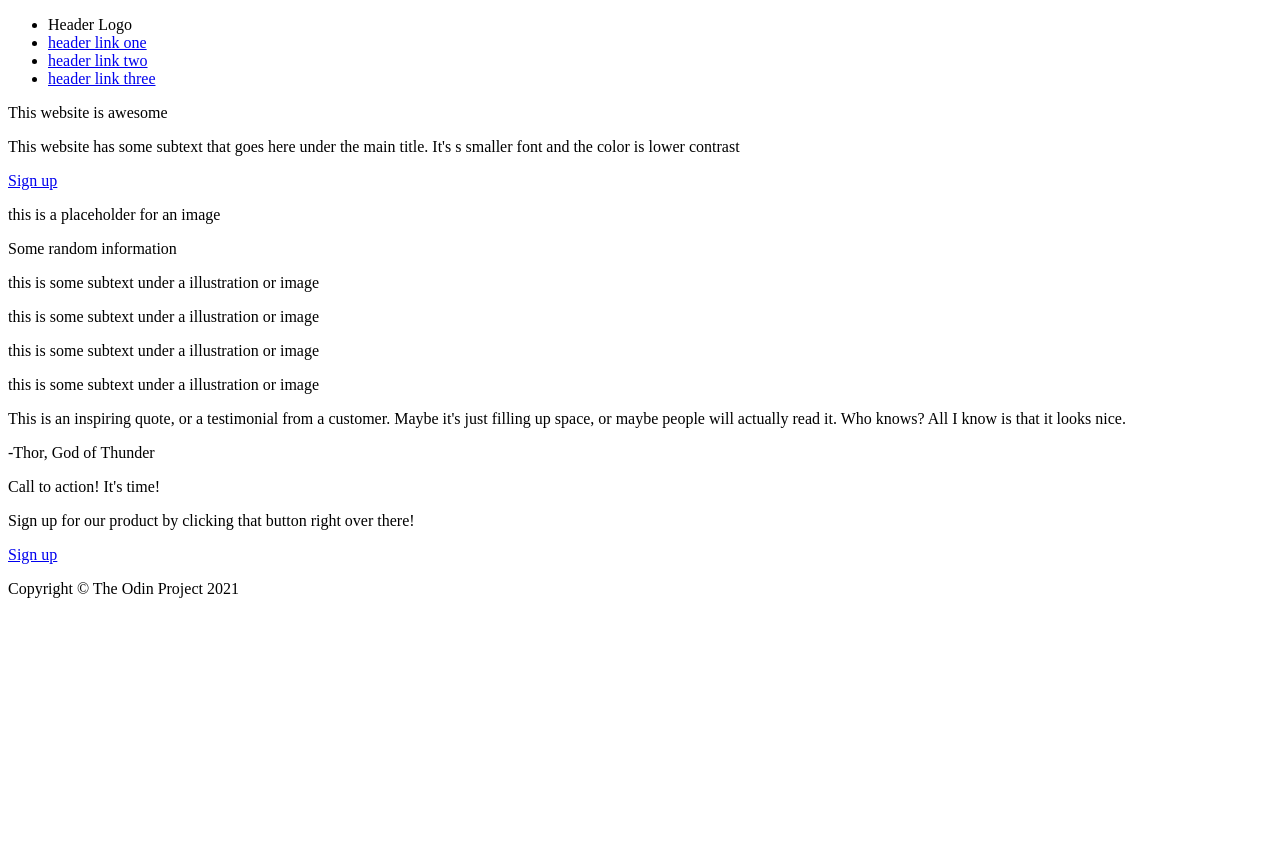
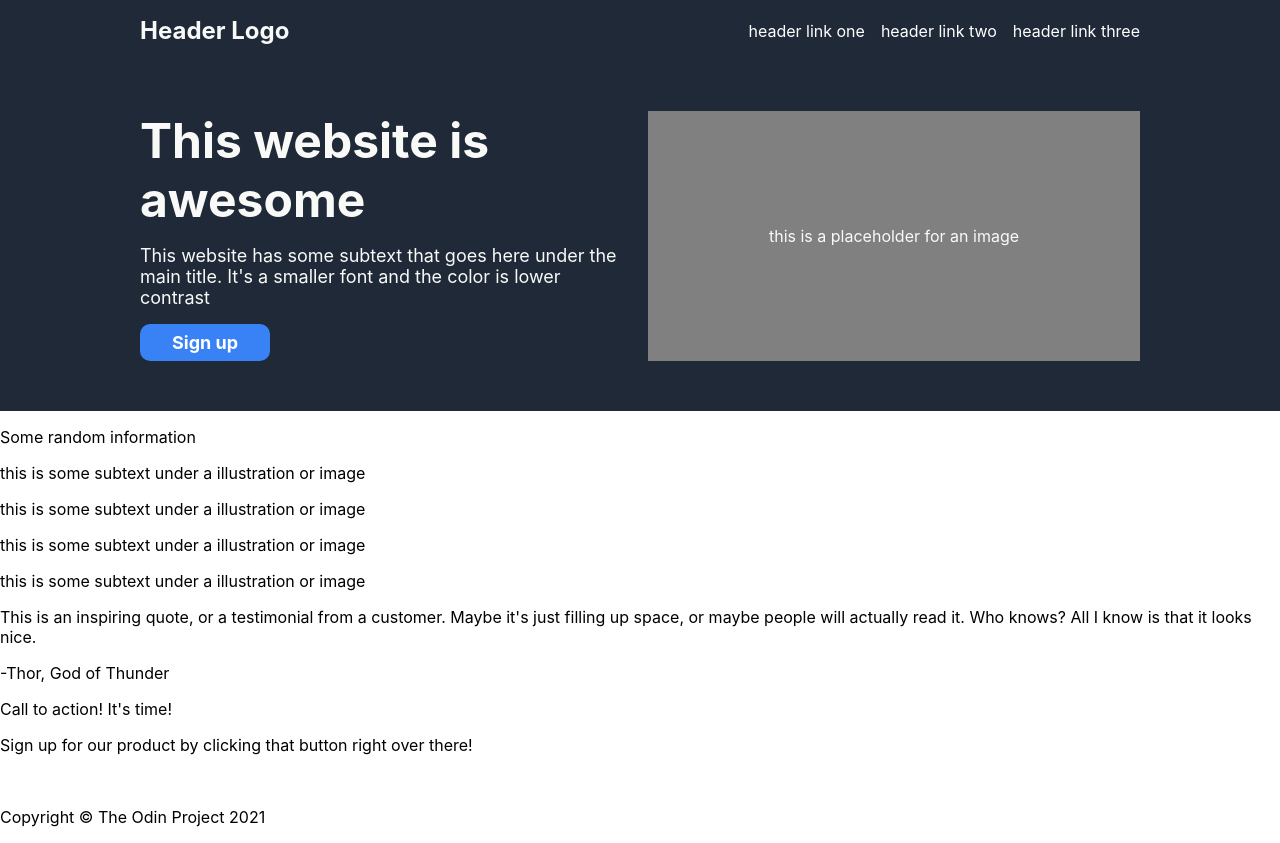
Before and after one commit to NARVS1999/landing-page, a plain HTML site: page index.html in a window 1280 px wide. Before the commit the page ends 800 px from the top, so only its background shows below. Drawn offline with Linux system fonts and the light colour scheme.

Commit message:
added css on top content

```diff
--- a/index.html
+++ b/index.html
@@ -9,6 +9,7 @@
 </head>
 <body>
     <header class="top-content">
+        <div class="container-1">
             <nav class="navigation-bar">
                 <ul>
                     <li class="logo">Header Logo</li>
@@ -17,13 +18,14 @@
                     <li class="navigation-link"><a href="#">header link three</a></li>
                 </ul>
             </nav>
-        <div>
-            <div>
+            <div class="intro-content">
+                <div class="main-text">
                     <p class="heading-title">This website is awesome</p>
-                <p class="heading-subtext">This website has some subtext that goes here under the main title. It's s smaller font and the color is lower contrast</p>
+                    <p class="heading-subtext">This website has some subtext that goes here under the main title. It's a smaller font and the color is lower contrast</p>
                     <p class="button-1"><a href="#">Sign up</a></p>
                 </div>
                 <div class="main-image">this is a placeholder for an image</div>
+            </div>
         </div>
     </header>
     <main class="middle-content">
--- a/styel.css
+++ b/styel.css
@@ -0,0 +1,94 @@
+/* * {
+    border: 1px dotted red;
+} */
+
+body {
+    height: 100vh;
+    width: 100vw;
+    margin: 0;
+    display: flex;
+    flex-direction: column;
+    font-family: -apple-system, BlinkMacSystemFont, 'Segoe UI', Roboto, Oxygen, Ubuntu, Cantarell, 'Open Sans', 'Helvetica Neue', sans-serif;
+    font-size: 16px;
+}
+.top-content {
+    background-color: #1f2937;
+}
+
+.container-1 {
+    width: 1000px;
+    margin: 0 auto;
+    color: #f9faf8;
+}
+
+.logo {
+    flex: 1;
+    font-size: 24px;
+    font-weight: bold;
+}
+
+.intro-content {
+    display: flex;
+    padding: 50px 0;
+}
+
+.main-text, .main-image {
+    width: 50%;
+}
+
+.main-text {
+    padding-right: 16px;
+}
+
+.main-image {
+    background-color: #808080;
+    display: flex;
+    justify-content: center;
+    align-items: center;
+}
+
+.heading-title {
+    font-size: 48px;
+    font-weight: bold;
+    margin: 0;
+    padding: 0;
+}
+
+.heading-subtext {
+    font-size: 18px;
+    margin: 0;
+    padding: 16px 0;
+}
+
+.button-1 {
+    font-size: 18px;
+    font-weight: bold;
+    margin: 0;
+    background-color: #3882f6;
+    width: fit-content;
+    padding: 8px 32px;
+    border-radius: 10px;
+}
+
+ul {
+    list-style: none;
+    padding: 16px 0;
+    margin: 0;
+    display: flex;
+    gap: 16px;
+    align-items: center;
+}
+
+a {
+    color: #fff;
+    text-decoration: none;
+
+}
+
+.middle-content {
+
+}
+
+.lower-content {
+
+}
```
Lines whose indentation alone changed are shown as unchanged.
